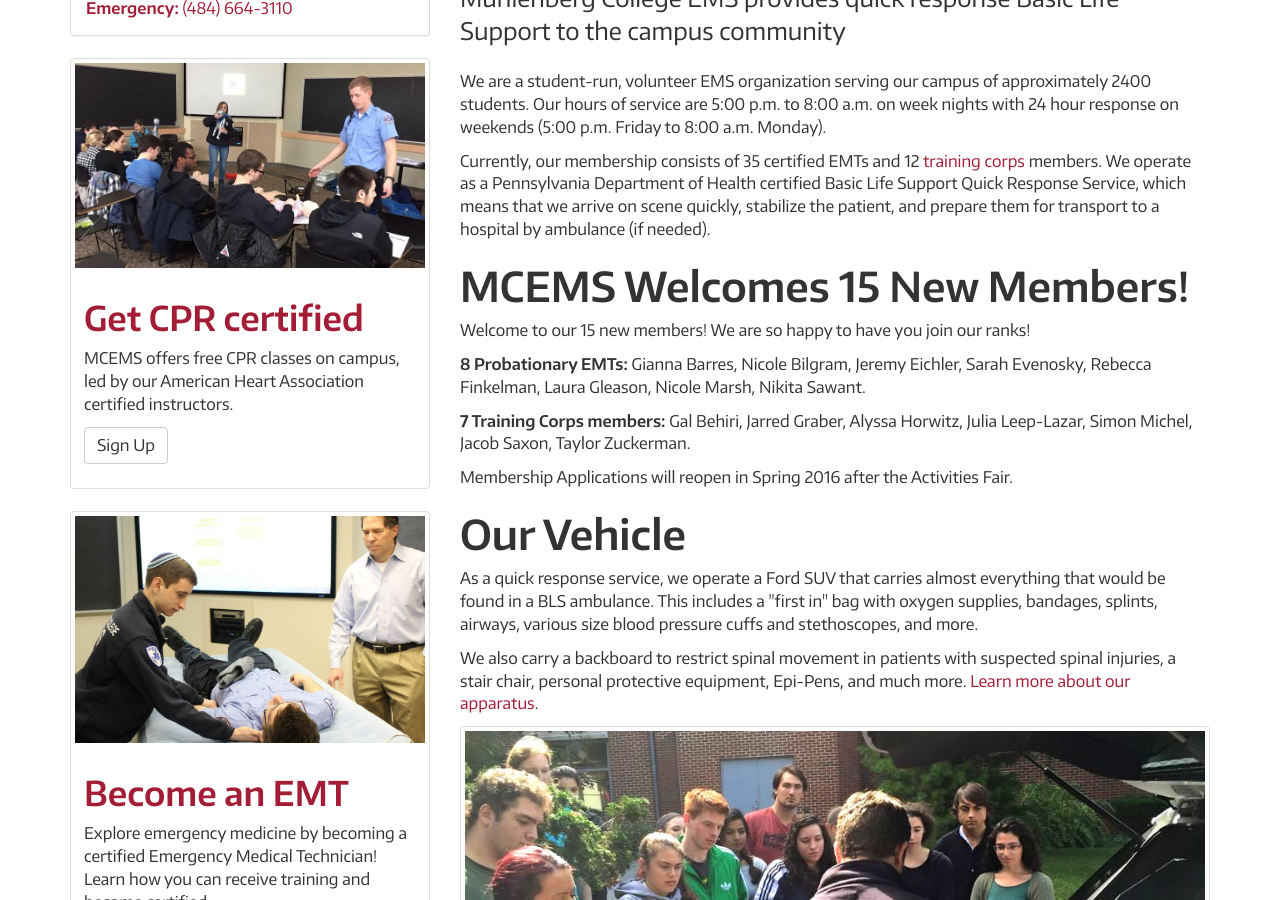
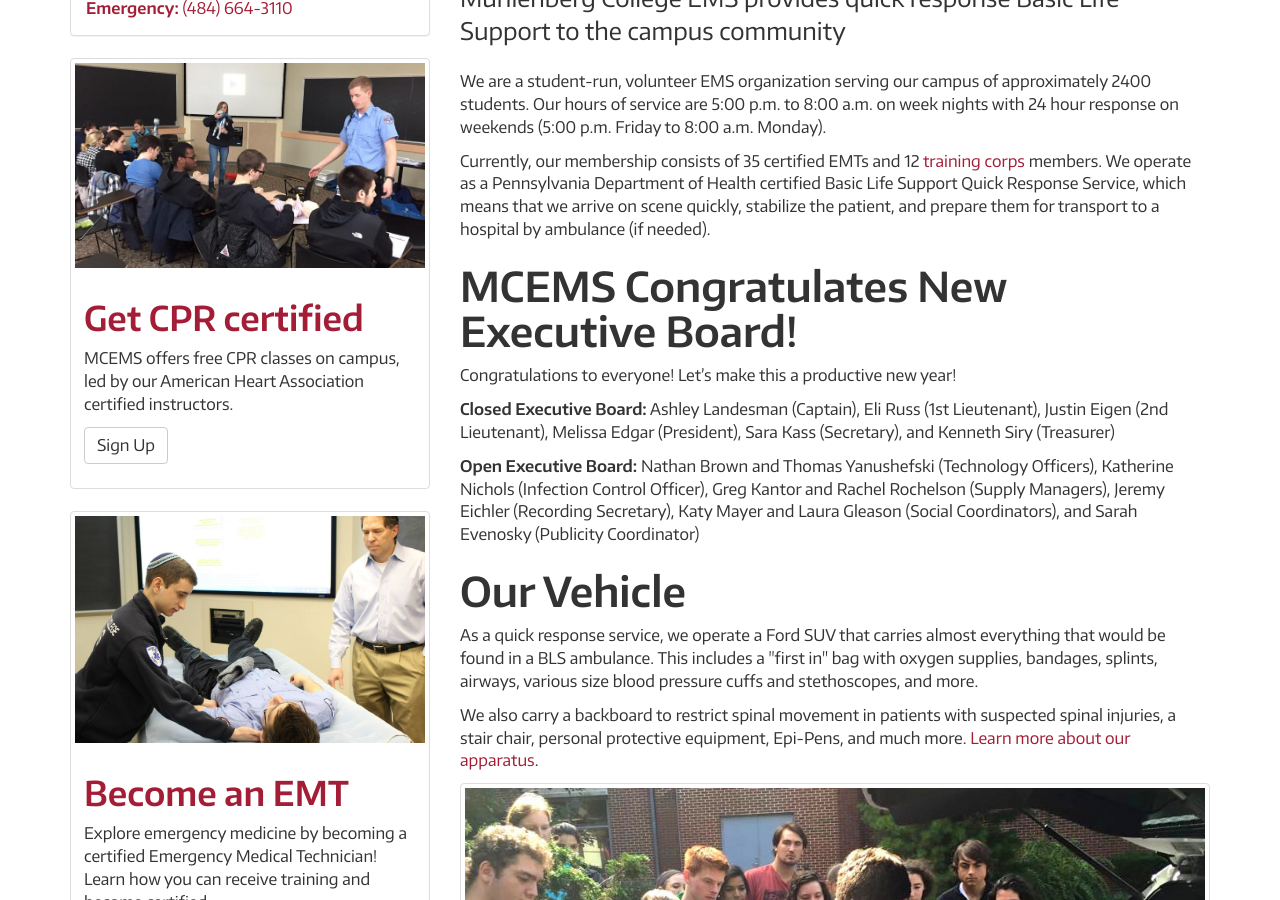
Before and after one commit to MCEMS/www, a Jekyll site: the page built from index.html, in a window 1280 px wide and 900 px high, scrolled down 343 px. Built offline with Jekyll 4.4.1, drawn with Linux system fonts in a browser that asks for light colours; nearby versions of some CDN libraries.

Commit message:
Updated message w/new E-board

```diff
--- a/_includes/news.markdown
+++ b/_includes/news.markdown
@@ -1,10 +1,8 @@
-MCEMS Welcomes 15 New Members!
-==============================
+MCEMS Congratulates New Executive Board!
+========================================
 
-Welcome to our 15 new members! We are so happy to have you join our ranks!
+Congratulations to everyone! Let's make this a productive new year!
 
-**8 Probationary EMTs:** Gianna Barres, Nicole Bilgram, Jeremy Eichler, Sarah Evenosky, Rebecca Finkelman, Laura Gleason, Nicole Marsh, Nikita Sawant.
+**Closed Executive Board:** Ashley Landesman (Captain), Eli Russ (1st Lieutenant), Justin Eigen (2nd Lieutenant), Melissa Edgar (President), Sara Kass (Secretary), and Kenneth Siry (Treasurer)
 
-**7 Training Corps members:** Gal Behiri, Jarred Graber, Alyssa Horwitz, Julia Leep-Lazar, Simon Michel, Jacob Saxon, Taylor Zuckerman.
-
-Membership Applications will reopen in Spring 2016 after the Activities Fair.
+**Open Executive Board:** Nathan Brown and Thomas Yanushefski (Technology Officers), Katherine Nichols (Infection Control Officer), Greg Kantor and Rachel Rochelson (Supply Managers), Jeremy Eichler (Recording Secretary), Katy Mayer and Laura Gleason (Social Coordinators), and Sarah Evenosky (Publicity Coordinator)
```
